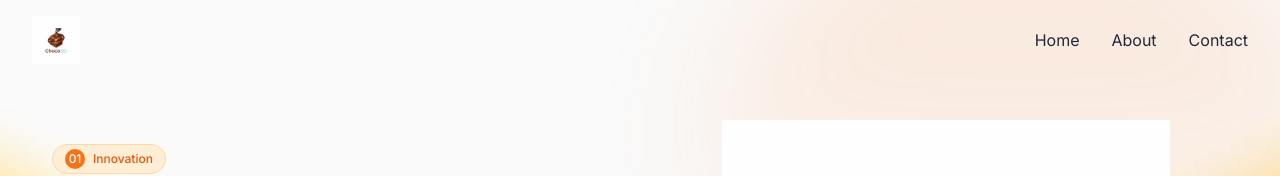
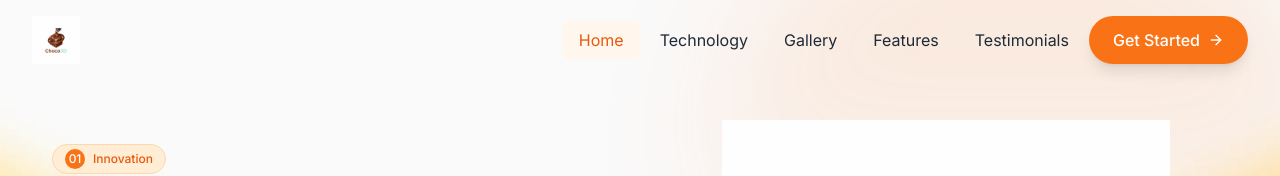
Before and after one commit to Bwillia13x/choco3d-prototype, a React (Vite) app: page / in a window 1280 px wide. Shown: the top 176 px of the page. Built offline with nearby package versions, Linux system fonts and the light colour scheme; no server answers; a web font is replaced by a local one.

Commit message:
Improve navigation experience

```diff
--- a/src/components/Navbar.tsx
+++ b/src/components/Navbar.tsx
@@ -1,20 +1,52 @@
-
-import React, { useState, useEffect } from "react";
+import React, { useState, useEffect, useRef } from "react";
 import { cn } from "@/lib/utils";
-import { Menu, X } from "lucide-react";
+import { Menu, X, ArrowRight } from "lucide-react";
 
 const Navbar = () => {
   const [isScrolled, setIsScrolled] = useState(false);
   const [isMenuOpen, setIsMenuOpen] = useState(false);
+  const [activeSection, setActiveSection] = useState("");
+  const menuRef = useRef<HTMLDivElement>(null);
 
   useEffect(() => {
     const handleScroll = () => {
       setIsScrolled(window.scrollY > 10);
+
+      // Detect active section
+      const sections = ["hero", "specifications", "showcase", "gallery", "features", "testimonials"];
+      const current = sections.find(section => {
+        const element = document.getElementById(section);
+        if (element) {
+          const rect = element.getBoundingClientRect();
+          return rect.top <= 100 && rect.bottom >= 100;
+        }
+        return false;
+      });
+
+      setActiveSection(current || "");
     };
 
     window.addEventListener("scroll", handleScroll, { passive: true });
     return () => window.removeEventListener("scroll", handleScroll);
   }, []);
+
+  // Close menu on outside click
+  useEffect(() => {
+    const handleClickOutside = (event: MouseEvent) => {
+      if (menuRef.current && !menuRef.current.contains(event.target as Node)) {
+        setIsMenuOpen(false);
+        document.body.style.overflow = '';
+      }
+    };
+
+    if (isMenuOpen) {
+      document.addEventListener("mousedown", handleClickOutside);
+    }
+
+    return () => {
+      document.removeEventListener("mousedown", handleClickOutside);
+    };
+  }, [isMenuOpen]);
 
   const toggleMenu = () => {
     setIsMenuOpen(!isMenuOpen);
@@ -62,24 +94,64 @@ const Navbar = () => {
         </a>
 
         {/* Desktop Navigation */}
-        <nav className="hidden md:flex space-x-8">
+        <nav className="hidden lg:flex items-center space-x-1">
           <a
-            href="#"
-            className="nav-link"
-            onClick={(e) => {
-              e.preventDefault();
-              scrollToTop();
-            }}
+            href="#hero"
+            className={cn(
+              "nav-link px-4 py-2 rounded-lg transition-all duration-300",
+              activeSection === "hero" ? "bg-pulse-50 text-pulse-600" : ""
+            )}
           >
             Home
           </a>
-          <a href="#features" className="nav-link">About</a>
-          <a href="#details" className="nav-link">Contact</a>
+          <a
+            href="#specifications"
+            className={cn(
+              "nav-link px-4 py-2 rounded-lg transition-all duration-300",
+              activeSection === "specifications" ? "bg-pulse-50 text-pulse-600" : ""
+            )}
+          >
+            Technology
+          </a>
+          <a
+            href="#gallery"
+            className={cn(
+              "nav-link px-4 py-2 rounded-lg transition-all duration-300",
+              activeSection === "gallery" ? "bg-pulse-50 text-pulse-600" : ""
+            )}
+          >
+            Gallery
+          </a>
+          <a
+            href="#features"
+            className={cn(
+              "nav-link px-4 py-2 rounded-lg transition-all duration-300",
+              activeSection === "features" ? "bg-pulse-50 text-pulse-600" : ""
+            )}
+          >
+            Features
+          </a>
+          <a
+            href="#testimonials"
+            className={cn(
+              "nav-link px-4 py-2 rounded-lg transition-all duration-300",
+              activeSection === "testimonials" ? "bg-pulse-50 text-pulse-600" : ""
+            )}
+          >
+            Testimonials
+          </a>
+          <a
+            href="#get-access"
+            className="button-primary ml-4 inline-flex items-center"
+          >
+            Get Started
+            <ArrowRight className="ml-2 w-4 h-4" />
+          </a>
         </nav>
 
-        {/* Mobile menu button - increased touch target */}
+        {/* Mobile menu button */}
         <button
-          className="md:hidden text-gray-700 p-3 focus:outline-none"
+          className="lg:hidden text-gray-700 p-3 hover:bg-gray-100 rounded-lg transition-colors focus:outline-none"
           onClick={toggleMenu}
           aria-label={isMenuOpen ? "Close menu" : "Open menu"}
         >
@@ -87,18 +159,57 @@ const Navbar = () => {
         </button>
       </div>
 
-      {/* Mobile Navigation - improved for better touch experience */}
-      <div className={cn(
-        "fixed inset-0 z-40 bg-white flex flex-col pt-16 px-6 md:hidden transition-all duration-300 ease-in-out",
-        isMenuOpen ? "opacity-100 translate-x-0" : "opacity-0 translate-x-full pointer-events-none"
-      )}>
-        <nav className="flex flex-col space-y-8 items-center mt-8">
+      {/* Mobile Navigation Overlay */}
+      {isMenuOpen && (
+        <div
+          className="fixed inset-0 bg-black/50 backdrop-blur-sm z-40 lg:hidden transition-opacity duration-300"
+          onClick={() => {
+            setIsMenuOpen(false);
+            document.body.style.overflow = '';
+          }}
+        />
+      )}
+
+      {/* Mobile Navigation Menu */}
+      <div
+        ref={menuRef}
+        className={cn(
+          "fixed top-0 right-0 bottom-0 w-[85%] max-w-sm bg-white z-50 lg:hidden shadow-2xl transition-transform duration-300 ease-out",
+          isMenuOpen ? "translate-x-0" : "translate-x-full"
+        )}
+      >
+        <div className="flex flex-col h-full">
+          {/* Mobile Menu Header */}
+          <div className="flex items-center justify-between p-6 border-b">
+            <img
+              src="/choco3d-logo.png"
+              alt="Choco3D Logo"
+              className="h-10"
+            />
+            <button
+              onClick={() => {
+                setIsMenuOpen(false);
+                document.body.style.overflow = '';
+              }}
+              className="p-2 hover:bg-gray-100 rounded-lg transition-colors"
+              aria-label="Close menu"
+            >
+              <X size={24} />
+            </button>
+          </div>
+
+          {/* Mobile Menu Navigation */}
+          <nav className="flex-1 overflow-y-auto py-6 px-6">
+            <div className="flex flex-col space-y-2">
               <a
-            href="#"
-            className="text-xl font-medium py-3 px-6 w-full text-center rounded-lg hover:bg-gray-100"
-            onClick={(e) => {
-              e.preventDefault();
-              scrollToTop();
+                href="#hero"
+                className={cn(
+                  "text-lg font-medium py-3 px-4 rounded-lg transition-all duration-300",
+                  activeSection === "hero"
+                    ? "bg-pulse-50 text-pulse-600"
+                    : "hover:bg-gray-100"
+                )}
+                onClick={() => {
                   setIsMenuOpen(false);
                   document.body.style.overflow = '';
                 }}
@@ -106,26 +217,83 @@ const Navbar = () => {
                 Home
               </a>
               <a
-            href="#features"
-            className="text-xl font-medium py-3 px-6 w-full text-center rounded-lg hover:bg-gray-100"
+                href="#specifications"
+                className={cn(
+                  "text-lg font-medium py-3 px-4 rounded-lg transition-all duration-300",
+                  activeSection === "specifications"
+                    ? "bg-pulse-50 text-pulse-600"
+                    : "hover:bg-gray-100"
+                )}
                 onClick={() => {
                   setIsMenuOpen(false);
                   document.body.style.overflow = '';
                 }}
               >
-            About
+                Technology
               </a>
               <a
-            href="#details"
-            className="text-xl font-medium py-3 px-6 w-full text-center rounded-lg hover:bg-gray-100"
+                href="#gallery"
+                className={cn(
+                  "text-lg font-medium py-3 px-4 rounded-lg transition-all duration-300",
+                  activeSection === "gallery"
+                    ? "bg-pulse-50 text-pulse-600"
+                    : "hover:bg-gray-100"
+                )}
                 onClick={() => {
                   setIsMenuOpen(false);
                   document.body.style.overflow = '';
                 }}
               >
-            Contact
+                Gallery
               </a>
+              <a
+                href="#features"
+                className={cn(
+                  "text-lg font-medium py-3 px-4 rounded-lg transition-all duration-300",
+                  activeSection === "features"
+                    ? "bg-pulse-50 text-pulse-600"
+                    : "hover:bg-gray-100"
+                )}
+                onClick={() => {
+                  setIsMenuOpen(false);
+                  document.body.style.overflow = '';
+                }}
+              >
+                Features
+              </a>
+              <a
+                href="#testimonials"
+                className={cn(
+                  "text-lg font-medium py-3 px-4 rounded-lg transition-all duration-300",
+                  activeSection === "testimonials"
+                    ? "bg-pulse-50 text-pulse-600"
+                    : "hover:bg-gray-100"
+                )}
+                onClick={() => {
+                  setIsMenuOpen(false);
+                  document.body.style.overflow = '';
+                }}
+              >
+                Testimonials
+              </a>
+            </div>
           </nav>
+
+          {/* Mobile Menu CTA */}
+          <div className="p-6 border-t bg-gray-50">
+            <a
+              href="#get-access"
+              className="button-primary w-full inline-flex items-center justify-center"
+              onClick={() => {
+                setIsMenuOpen(false);
+                document.body.style.overflow = '';
+              }}
+            >
+              Get Started
+              <ArrowRight className="ml-2 w-4 h-4" />
+            </a>
+          </div>
+        </div>
       </div>
     </header>
   );
```
Lines whose indentation alone changed are shown as unchanged.
